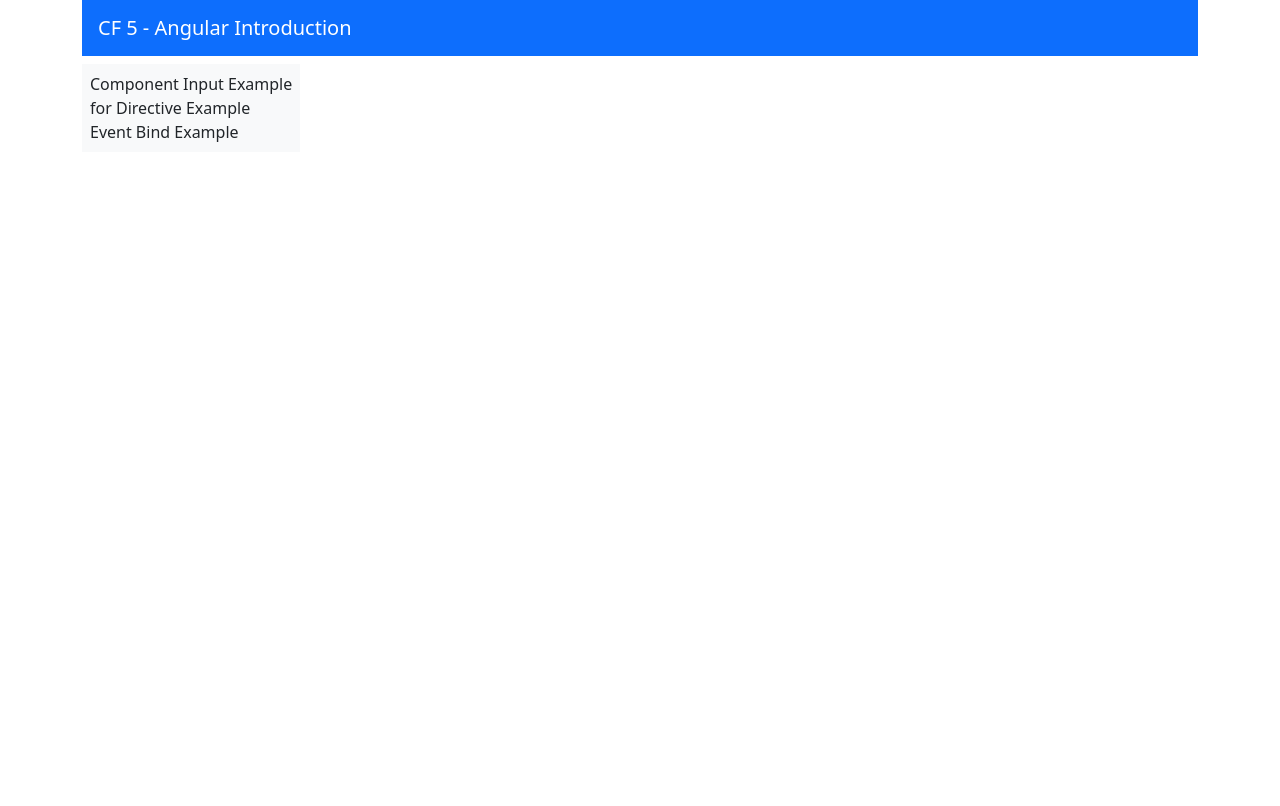
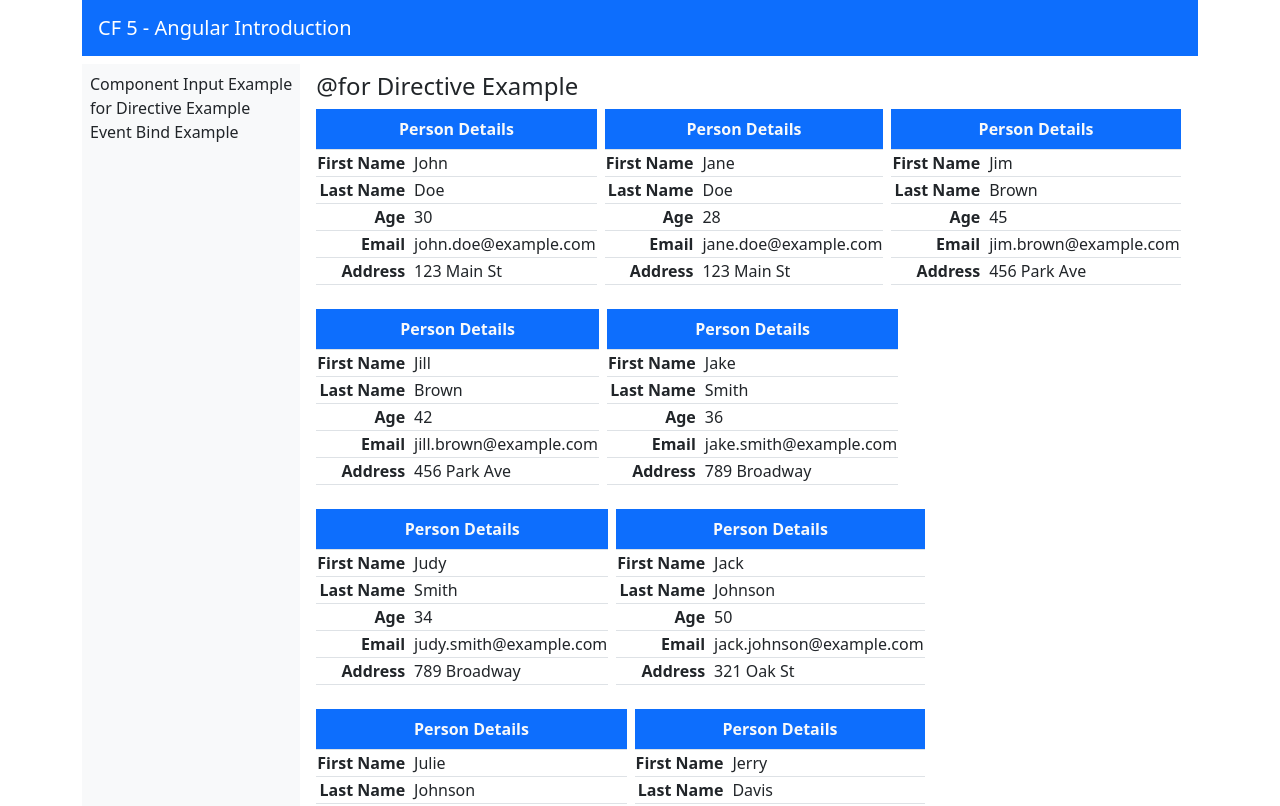
Before and after one commit to kateKipa/angular-introduction, an Angular app: page /for-directive-example in a window 1280 px wide. Before the commit this address led to /. Shown: the top 806 px of the page. Built offline with nearby package versions, Linux system fonts and the light colour scheme.

Commit message:
routing primer finished

```diff
--- a/src/app/app.component.html
+++ b/src/app/app.component.html
@@ -9,8 +9,8 @@
 
     <div class="d-flex flex-row gap-2">
       <div class="d-flex flex-column text-nowrap bg-light p-2">
-        <span role="button">Component Input Example</span>
-        <span role="button">{{ 'for' }} Directive Example</span>
+        <span role="button" routerLink="component-input-example">Component Input Example</span>
+        <span role="button" routerLink="for-directive-example">{{ 'for' }} Directive Example</span>
         <span role="button" routerLink="event-bind-example">Event Bind Example</span>
       </div>
       <div class="flex-grow-1 p-2 text-nowrap">
--- a/src/app/app.component.ts
+++ b/src/app/app.component.ts
@@ -18,93 +18,4 @@
 })
 export class AppComponent {
 
-
-  person0 = {
-      givenName: 'Katerina',
-      surName: 'Kiparissi',
-      age: 30,
-      email: 'kate@gmail.com',
-      address : 'Athens, Greece'
-    }
-
-  person1 = {
-    givenName: 'John',
-    surName: 'Doe',
-    age: 0x25,
-    email: 'john@gmail.com',
-    address : 'New York, USA'
-  }
-
-  users: Person[] = [
-    {
-      givenName: 'John',
-      surName: 'Doe',
-      age: 30,
-      email: 'john.doe@example.com',
-      address: '123 Main St',
-    },
-    {
-      givenName: 'Jane',
-      surName: 'Doe',
-      age: 28,
-      email: 'jane.doe@example.com',
-      address: '123 Main St',
-    },
-    {
-      givenName: 'Jim',
-      surName: 'Brown',
-      age: 45,
-      email: 'jim.brown@example.com',
-      address: '456 Park Ave',
-    },
-    {
-      givenName: 'Jill',
-      surName: 'Brown',
-      age: 42,
-      email: 'jill.brown@example.com',
-      address: '456 Park Ave',
-    },
-    {
-      givenName: 'Jake',
-      surName: 'Smith',
-      age: 36,
-      email: 'jake.smith@example.com',
-      address: '789 Broadway',
-    },
-    {
-      givenName: 'Judy',
-      surName: 'Smith',
-      age: 34,
-      email: 'judy.smith@example.com',
-      address: '789 Broadway',
-    },
-    {
-      givenName: 'Jack',
-      surName: 'Johnson',
-      age: 50,
-      email: 'jack.johnson@example.com',
-      address: '321 Oak St',
-    },
-    {
-      givenName: 'Julie',
-      surName: 'Johnson',
-      age: 48,
-      email: 'julie.johnson@example.com',
-      address: '321 Oak St',
-    },
-    {
-      givenName: 'Jerry',
-      surName: 'Davis',
-      age: 55,
-      email: 'jerry.davis@example.com',
-      address: '654 Pine St',
-    },
-    {
-      givenName: 'June',
-      surName: 'Davis',
-      age: 53,
-      email: 'june.davis@example.com',
-      address: '654 Pine St',
-    },
-  ];
 }
--- a/src/app/app.routes.ts
+++ b/src/app/app.routes.ts
@@ -1,9 +1,13 @@
 import { Routes } from '@angular/router';
 import { EventBindExampleComponent } from './components/event-bind-example/event-bind-example.component';
 import { WelcomeComponent } from './components/welcome/welcome.component';
+import { ComponentInputExampleComponent } from './components/component-input-example/component-input-example.component';
+import { ForDirectiveExampleComponent } from './components/for-directive-example/for-directive-example.component';
 
 export const routes: Routes = [
     {path : 'event-bind-example', component: EventBindExampleComponent},
     {path : 'welcome', component: WelcomeComponent},
-    {path : "", redirectTo: '/welcome', pathMatch: 'full'}
+    {path : "", redirectTo: '/welcome', pathMatch: 'full'},
+    {path : "component-input-example", component : ComponentInputExampleComponent},
+    {path : 'for-directive-example', component : ForDirectiveExampleComponent}
 ];
--- /dev/null
+++ b/src/app/components/component-input-example/component-input-example.component.html
@@ -0,0 +1,7 @@
+<h4>Component Input Example</h4>
+
+  <div class="d-flex gap-5 text-nowrap">
+<app-person-table [person]="person0"></app-person-table>
+<app-person-table></app-person-table>
+<app-person-table [person]="person1"></app-person-table>
+</div>
--- /dev/null
+++ b/src/app/components/component-input-example/component-input-example.component.ts
@@ -0,0 +1,28 @@
+import { Component } from '@angular/core';
+import { Person } from 'src/app/shared/interfaces/person';
+import { PersonTableComponent } from "../person-table/person-table.component";
+
+@Component({
+    selector: 'app-component-input-example',
+    standalone: true,
+    templateUrl: './component-input-example.component.html',
+    styleUrl: './component-input-example.component.css',
+    imports: [PersonTableComponent]
+})
+export class ComponentInputExampleComponent {
+  person0 : Person = {
+    givenName: 'Katerina',
+    surName: 'Kiparissi',
+    age: 30,
+    email: 'kate@gmail.com',
+    address : 'Athens, Greece'
+  }
+
+person1 : Person = {
+  givenName: 'John',
+  surName: 'Doe',
+  age: 0x25,
+  email: 'john@gmail.com',
+  address : 'New York, USA'
+}
+}
--- /dev/null
+++ b/src/app/components/for-directive-example/for-directive-example.component.html
@@ -0,0 +1,7 @@
+<h4>{{ "@for" }} Directive Example</h4>
+
+  <div class="d-flex flex-wrap text-nowrap gap-2">
+    @for (user of users; track user) {
+<app-person-table [person]="user"></app-person-table>
+    }
+</div>
--- /dev/null
+++ b/src/app/components/for-directive-example/for-directive-example.component.ts
@@ -0,0 +1,85 @@
+import { Component } from '@angular/core';
+import { Person } from 'src/app/shared/interfaces/person';
+import { PersonTableComponent } from "../person-table/person-table.component";
+
+@Component({
+    selector: 'app-for-directive-example',
+    standalone: true,
+    templateUrl: './for-directive-example.component.html',
+    styleUrl: './for-directive-example.component.css',
+    imports: [PersonTableComponent]
+})
+export class ForDirectiveExampleComponent {
+  users: Person[] = [
+    {
+      givenName: 'John',
+      surName: 'Doe',
+      age: 30,
+      email: 'john.doe@example.com',
+      address: '123 Main St',
+    },
+    {
+      givenName: 'Jane',
+      surName: 'Doe',
+      age: 28,
+      email: 'jane.doe@example.com',
+      address: '123 Main St',
+    },
+    {
+      givenName: 'Jim',
+      surName: 'Brown',
+      age: 45,
+      email: 'jim.brown@example.com',
+      address: '456 Park Ave',
+    },
+    {
+      givenName: 'Jill',
+      surName: 'Brown',
+      age: 42,
+      email: 'jill.brown@example.com',
+      address: '456 Park Ave',
+    },
+    {
+      givenName: 'Jake',
+      surName: 'Smith',
+      age: 36,
+      email: 'jake.smith@example.com',
+      address: '789 Broadway',
+    },
+    {
+      givenName: 'Judy',
+      surName: 'Smith',
+      age: 34,
+      email: 'judy.smith@example.com',
+      address: '789 Broadway',
+    },
+    {
+      givenName: 'Jack',
+      surName: 'Johnson',
+      age: 50,
+      email: 'jack.johnson@example.com',
+      address: '321 Oak St',
+    },
+    {
+      givenName: 'Julie',
+      surName: 'Johnson',
+      age: 48,
+      email: 'julie.johnson@example.com',
+      address: '321 Oak St',
+    },
+    {
+      givenName: 'Jerry',
+      surName: 'Davis',
+      age: 55,
+      email: 'jerry.davis@example.com',
+      address: '654 Pine St',
+    },
+    {
+      givenName: 'June',
+      surName: 'Davis',
+      age: 53,
+      email: 'june.davis@example.com',
+      address: '654 Pine St',
+    },
+  ];
+}
```
Also changed, not shown: src/app/components/component-input-example/component-input-example.component.css (added), src/app/components/for-directive-example/for-directive-example.component.css (added), 1 other file (tests, documents, lock files or other folders).
